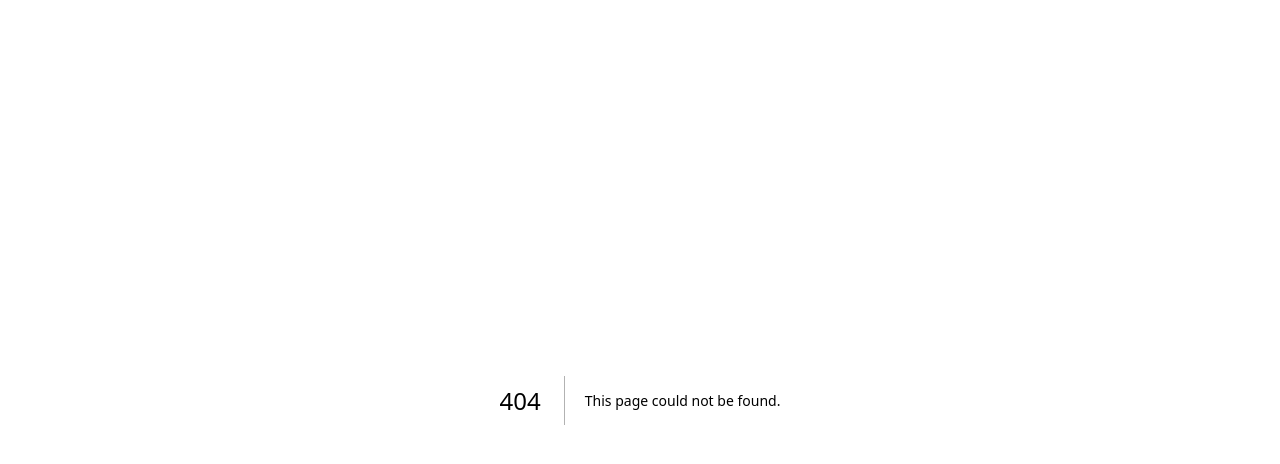
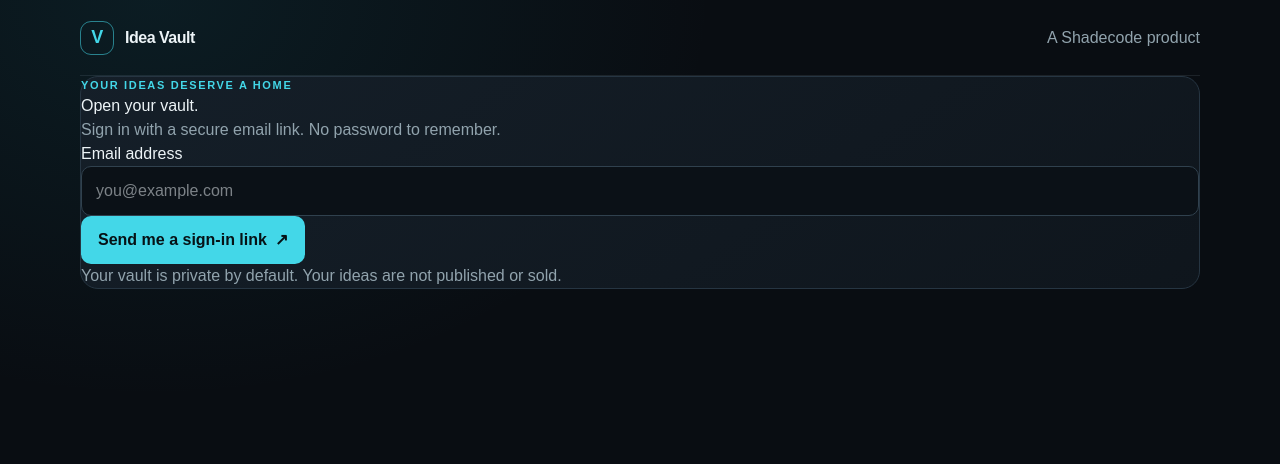
Before and after one commit to mahambatakunda2008-afk/idea-vault, a Next.js app: page /login in a window 1280 px wide. Before the commit this address had no page. Shown: the top 464 px of the page. Built offline with nearby package versions, Linux system fonts and the light colour scheme.

Commit message:
Build Idea Vault application foundation: app/login/page.tsx

```diff
--- /dev/null
+++ b/app/login/page.tsx
@@ -0,0 +1,31 @@
+import Link from "next/link";
+import { sendMagicLink } from "./actions";
+
+type Props = { searchParams: Promise<{ sent?: string; error?: string }> };
+
+export default async function LoginPage({ searchParams }: Props) {
+  const params = await searchParams;
+  return (
+    <main className="shell">
+      <header className="topbar">
+        <Link href="/" className="brand"><span className="brand-mark">V</span> Idea Vault</Link>
+        <span className="muted text-sm">A Shadecode product</span>
+      </header>
+      <section className="min-h-[78vh] grid place-items-center py-12">
+        <div className="panel w-full max-w-md p-7 sm:p-9">
+          <p className="eyebrow">Your ideas deserve a home</p>
+          <h1 className="mt-3 text-3xl font-semibold tracking-tight">Open your vault.</h1>
+          <p className="muted mt-3 leading-7">Sign in with a secure email link. No password to remember.</p>
+          {params.sent && <p role="status" className="mt-5 rounded-xl border border-cyan-900 bg-cyan-950/40 p-3 text-sm text-cyan-200">Sign-in link sent. Check your inbox, then return here.</p>}
+          {params.error && <p role="alert" className="mt-5 rounded-xl border border-red-900 bg-red-950/40 p-3 text-sm text-red-200">{params.error}</p>}
+          <form action={sendMagicLink} className="mt-7 space-y-4">
+            <label className="block text-sm font-medium" htmlFor="email">Email address</label>
+            <input className="field" id="email" name="email" type="email" autoComplete="email" placeholder="you@example.com" required />
+            <button className="btn btn-primary w-full" type="submit">Send me a sign-in link <span aria-hidden>↗</span></button>
+          </form>
+          <p className="muted mt-6 text-xs leading-5">Your vault is private by default. Your ideas are not published or sold.</p>
+        </div>
+      </section>
+    </main>
+  );
+}
```
